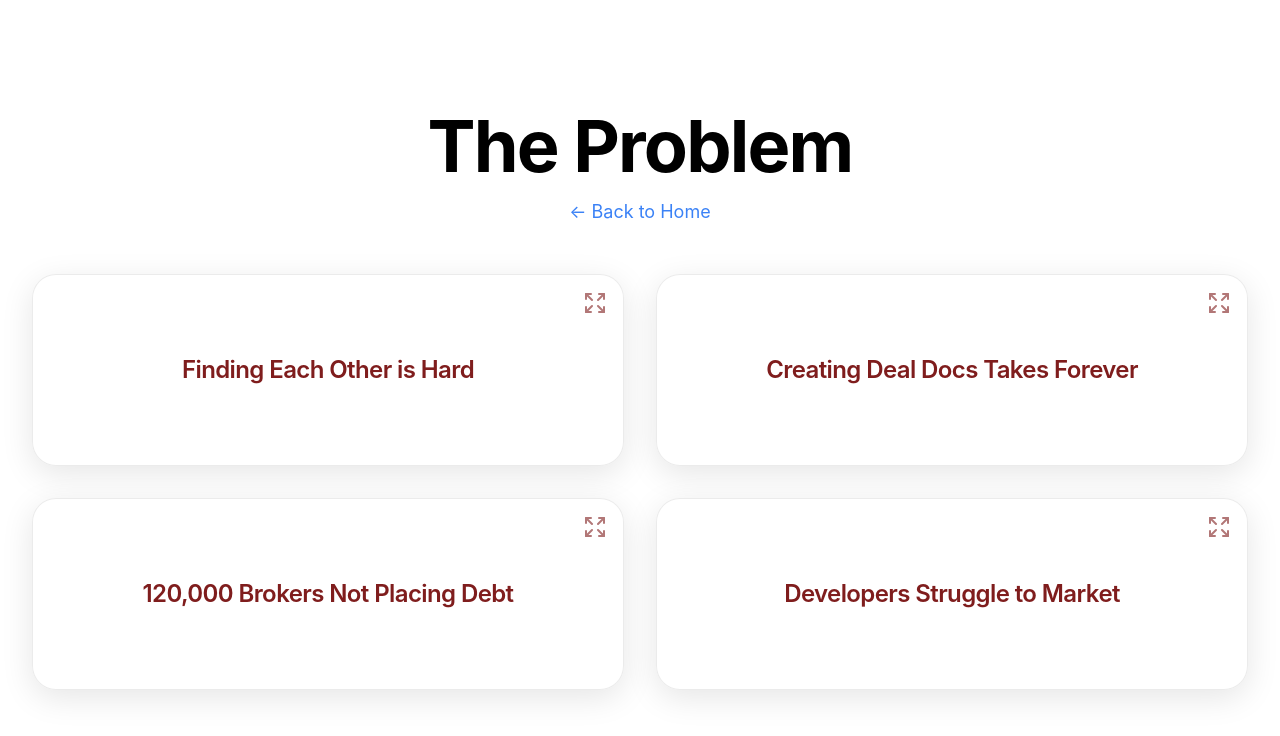
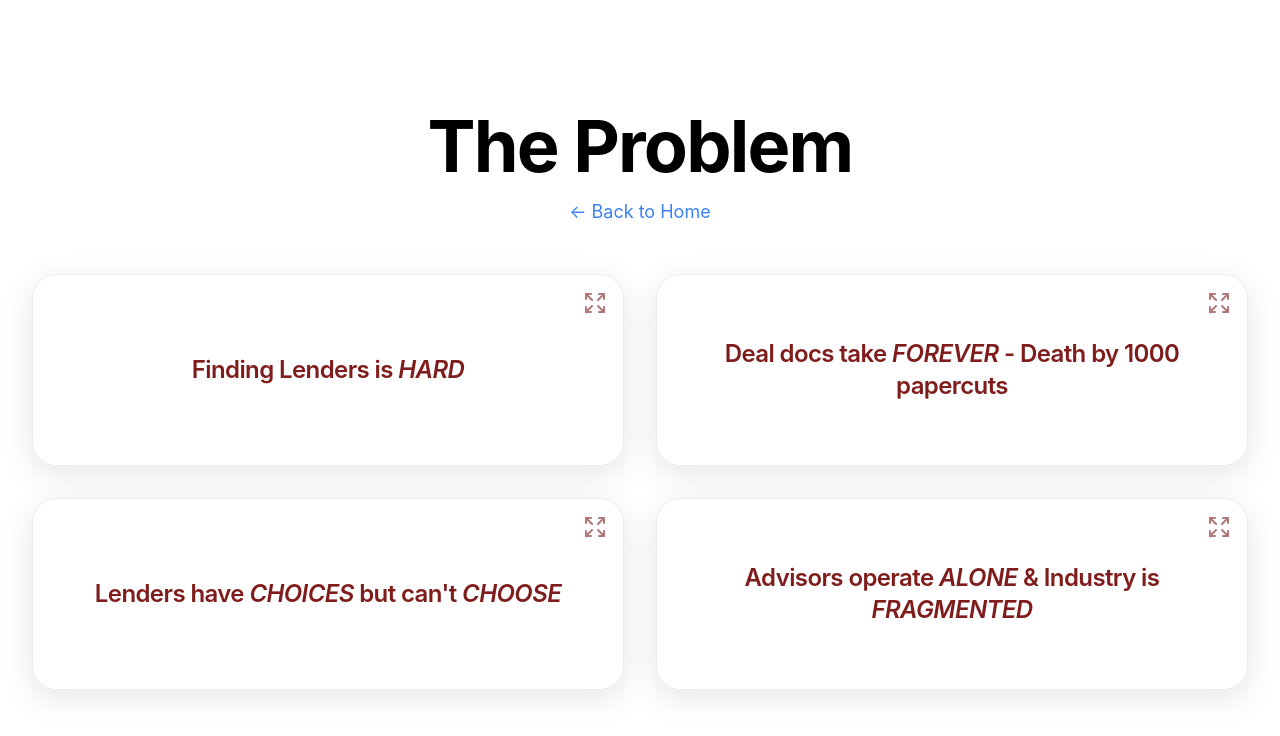
Before and after one commit to paramvora-myacara/acara-deck, a Next.js app: page /problem in a window 1280 px wide. Shown: the top 736 px of the page. Built offline with nearby package versions, Linux system fonts and the light colour scheme.

Commit message:
change problem page copy

```diff
--- a/src/app/problem/page.tsx
+++ b/src/app/problem/page.tsx
@@ -4,11 +4,11 @@ import InteractiveCardPage, { CardData } from "@/components/InteractiveCardPage"
 
 const problemCards: Omit<CardData, 'slug'>[] = [
   {
-    title: "Finding Each Other is Hard",
+    title: "Finding Lenders is <i>HARD</i>",
     content: [
-      "Developers can't find the right lenders",
-      "Lenders can't find good projects",
-      "Everyone wastes time searching",
+      "Borrowers miss deals because finding the right lenders is tough—up to 50% of opportunities lost to poor matching.",
+      "Access is limited to brokers' personal networks, excluding broader options.",
+      "Without insight into lender preferences, borrowers can't market effectively or present their strongest case."
     ],
     gradient: "from-red-50 to-orange-100 dark:from-red-900/20 dark:to-orange-900/20",
     textColor: "text-red-900 dark:text-red-300",
@@ -16,12 +16,11 @@ const problemCards: Omit<CardData, 'slug'>[] = [
     dotColor: "bg-red-700 dark:bg-red-400"
   },
   {
-    title: "Creating Deal Docs Takes Forever",
+    title: "Deal docs take <i>FOREVER</i> - Death by 1000 papercuts",
     content: [
-      "Making an OM (deal pitch) takes weeks",
-      "Info scattered across emails, spreadsheets, PDFs",
-      "When anything changes, start over",
-      "No version control = confusion",
+      "Deal info is scattered across platforms and formats like PDFs, spreadsheets, and images, slowing everything down.",
+      "Assembling a full deck demands weeks of analyst time—often 2-4 weeks per deal.",
+      "Updates force complete rewrites, with no version control causing confusion and wasted hours."
     ],
     gradient: "from-red-50 to-orange-100 dark:from-red-900/20 dark:to-orange-900/20",
     textColor: "text-red-900 dark:text-red-300",
@@ -29,11 +28,11 @@ const problemCards: Omit<CardData, 'slug'>[] = [
     dotColor: "bg-red-700 dark:bg-red-400"
   },
   {
-    title: "120,000 Brokers Not Placing Debt",
+    title: "Lenders have <i>CHOICES</i> but can't <i>CHOOSE</i>",
     content: [
-      "Licensed to do it, but don't",
-      "No platform exists for them",
-      "Huge untapped potential",
+      "Lenders get deals only from limited partners, not the open market, keeping preferences hidden from the industry.",
+      "Without standardization, comparing deals is impossible due to inconsistent documentation.",
+      "No central platform drags down due diligence, verifications, and projections amid outdated tech and poor version control."
     ],
     gradient: "from-red-50 to-orange-100 dark:from-red-900/20 dark:to-orange-900/20",
     textColor: "text-red-900 dark:text-red-300",
@@ -41,11 +40,11 @@ const problemCards: Omit<CardData, 'slug'>[] = [
     dotColor: "bg-red-700 dark:bg-red-400"
   },
   {
-    title: "Developers Struggle to Market",
+    title: "Advisors operate <i>ALONE</i> & Industry is <i>FRAGMENTED</i>",
     content: [
-      "Not good at reaching investors",
-      "No standard format to compare deals",
-      "Money left on the table",
+      "Advisors build deal flow from scratch amid no centralized leads generation — with ~120,000 U.S. brokers unable to place debt efficiently, underscoring this core inefficiency.",
+      "No shared platform or standards means silos and reinvented workflows for every client.",
+      "One-on-one relationships demand high commission splits (often 60%+), creating an unscalable model."
     ],
     gradient: "from-red-50 to-orange-100 dark:from-red-900/20 dark:to-orange-900/20",
     textColor: "text-red-900 dark:text-red-300",
--- a/src/app/solution/page.tsx
+++ b/src/app/solution/page.tsx
@@ -9,6 +9,7 @@ const solutionCards: Omit<CardData, 'slug'>[] = [
       "AI learns what lenders like",
       "Matches developers to right lenders",
       "Gets smarter over time",
+      "Our proprietary LenderLine™ algorithm combines a classical Gale-Shapley model with a reinforcement-learning layer that re-weights preferences in real-time based on user feedback.",
     ],
     videoUrl: "/AcaraDemo720p.mp4",
     gradient: "from-blue-50 to-indigo-100 dark:from-blue-900/20 dark:to-indigo-900/20",
--- a/src/components/InteractiveCardPage.tsx
+++ b/src/components/InteractiveCardPage.tsx
@@ -80,9 +80,7 @@ function InteractiveCardPageComponent({ pageTitle, cards: initialCards }: Intera
                 transition={{ type: "spring", stiffness: 300 }}
               >
                 <Expand className={`w-6 h-6 ${card.textColor} opacity-60 group-hover:opacity-100 transition-opacity absolute top-4 right-4`} />
-                <h3 className={`text-2xl text-center font-semibold ${card.textColor}`}>
-                  {card.title}
-                </h3>
+                <h3 className={`text-2xl text-center font-semibold ${card.textColor}`} dangerouslySetInnerHTML={{ __html: card.title }} />
               </motion.div>
             ))}
           </div>
@@ -101,14 +99,12 @@ function InteractiveCardPageComponent({ pageTitle, cards: initialCards }: Intera
                         className="flex flex-col h-full"
                       >
                         <div>
-                          <h3 className={`text-2xl font-semibold ${mainCard.textColor} mb-2`}>
-                            {mainCard.title}
-                          </h3>
+                          <h3 className={`text-2xl font-semibold ${mainCard.textColor} mb-2`} dangerouslySetInnerHTML={{ __html: mainCard.title }} />
                           {mainCard.role && (
                             <p className={`text-lg font-medium ${mainCard.accentColor} mb-4`}>{mainCard.role}</p>
                           )}
 
-                          <ul className="list-disc list-inside space-y-2 mb-4">
+                          <ul className="list-disc list-inside space-y-6 mb-4">
                             {mainCard.content.map((item, itemIdx) => (
                                 <li key={itemIdx} className={`text-lg font-light ${mainCard.accentColor}`}>
                                 {item}
```
